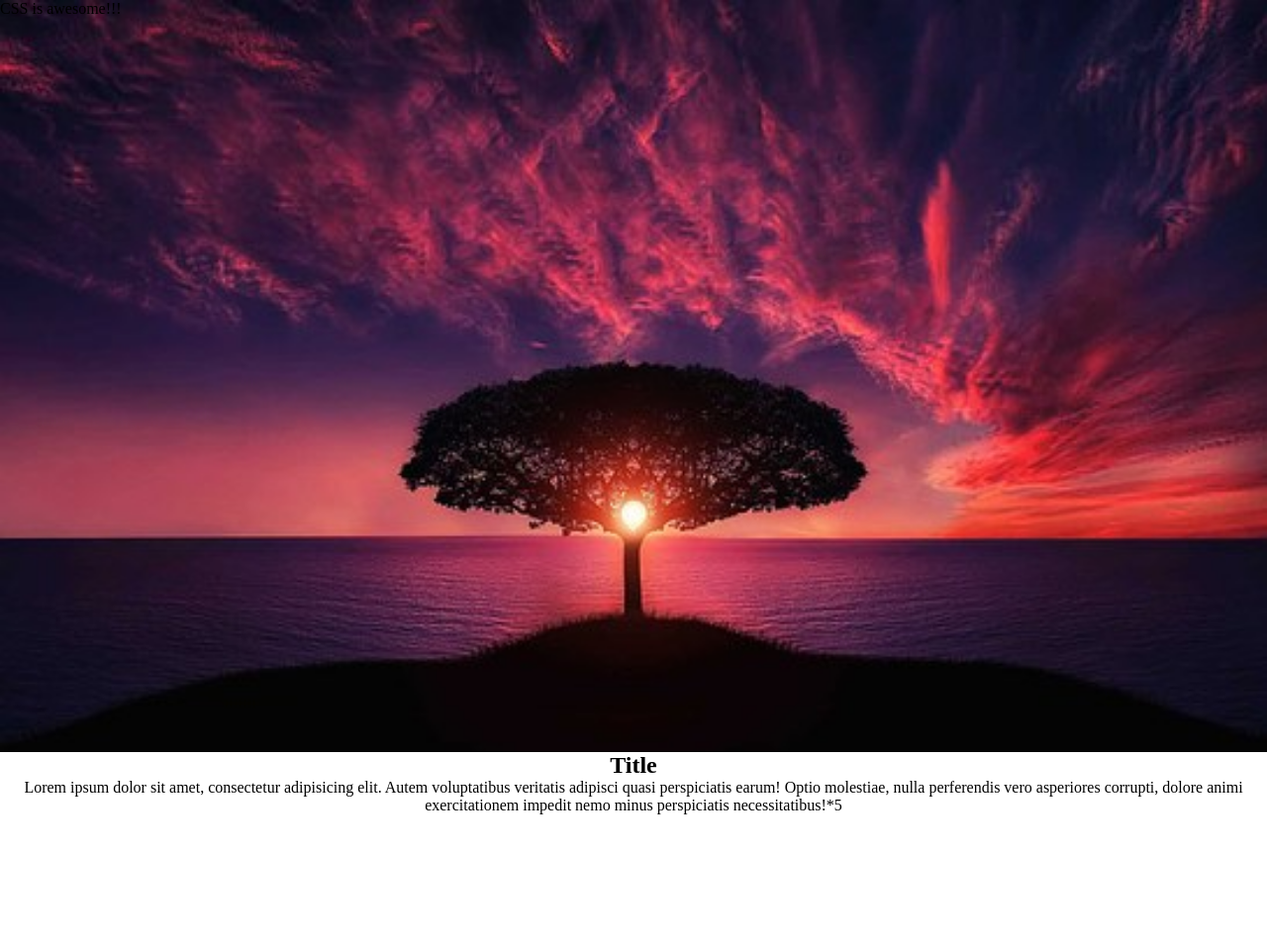
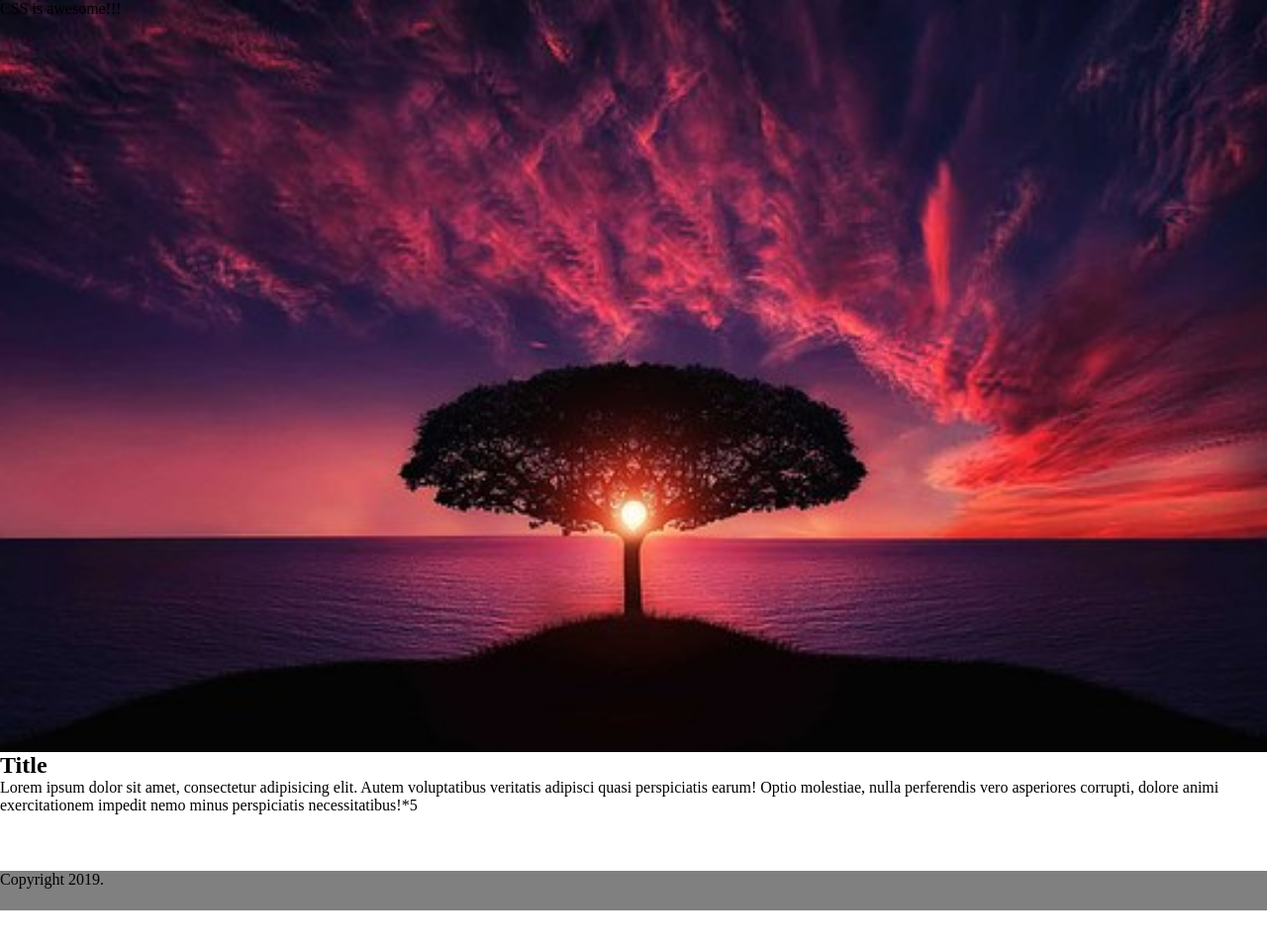
Before and after one commit to khazaddoom/Daily-CSS-Learning, a plain HTML site: page index.html in a window 1280 px wide. Shown: the top 958 px of the page at 99% size. After the commit the page ends 920 px from the top, so only its background shows below. Drawn offline with Linux system fonts and the light colour scheme.

Commit message:
footer to be the last section

```diff
--- a/styles.css
+++ b/styles.css
@@ -12,15 +12,21 @@ header {
 
 }
 
-section {
-    text-align: center;
-    height: 95vh;
-    margin: 0 auto;
+body {
+    position: relative;
+    min-height: 100vh;
 
 }
 
+section {
+    padding-bottom: 2.5rem;
+    min-height: 20vh;
+}
+
 footer {
-    background-color: gray;
-    height: 10vh;
-    text-align: right
+    position: absolute;
+    bottom: 0;
+    width: 100%;
+    height: 2.5rem;
+    background: gray
 }
```
